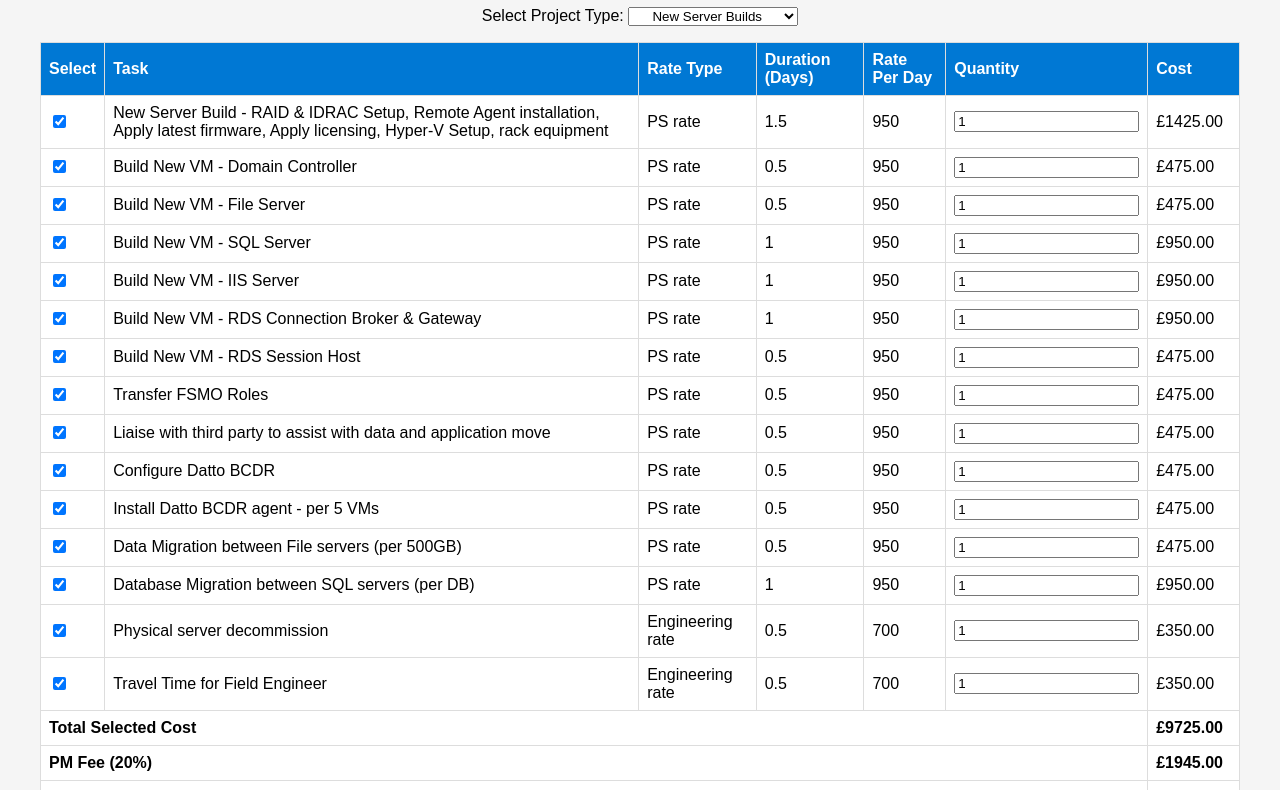
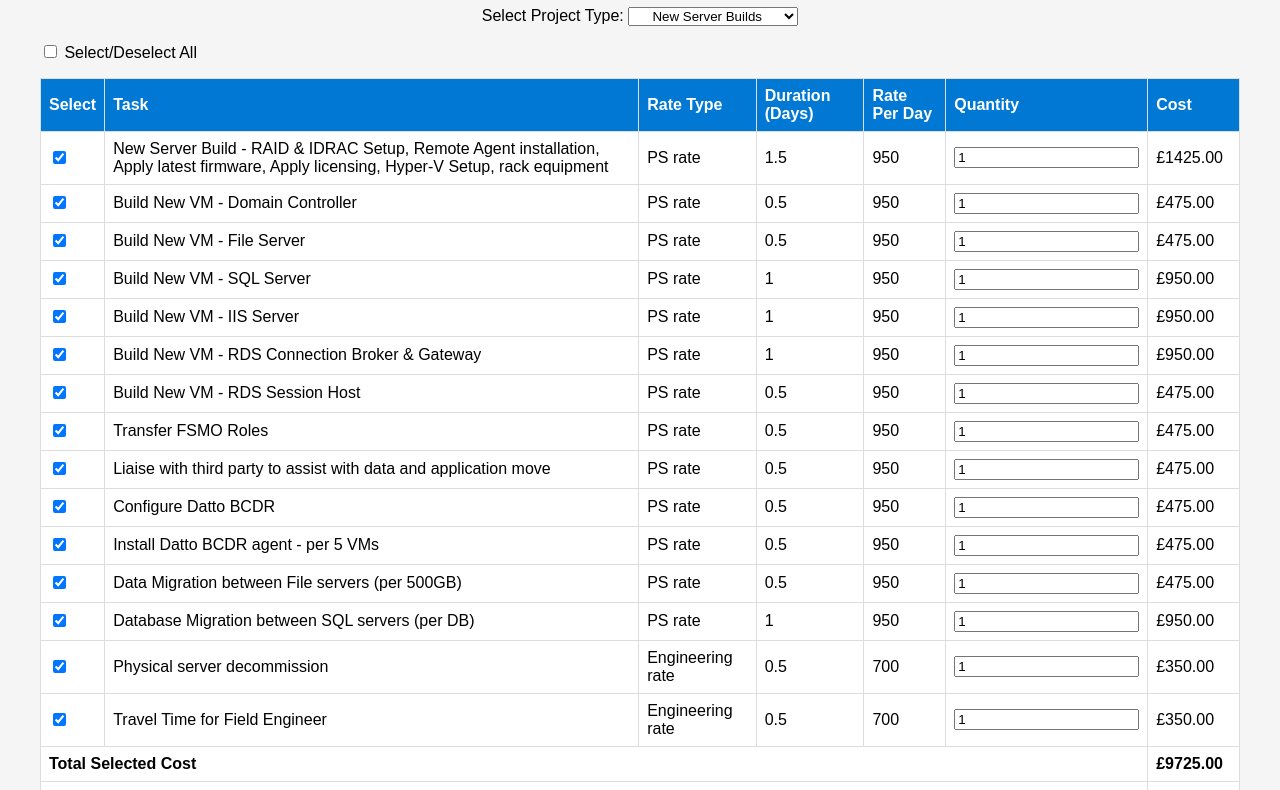
Before and after one commit to Jalyt-Bean/quote-builder, a plain HTML site: page index.html in a window 1280 px wide. Shown: the part 113-903 px from the top of the page. Drawn offline with nearby package versions, Linux system fonts and the light colour scheme.

Commit message:
Update index.html

```diff
--- a/index.html
+++ b/index.html
@@ -1,11 +1,21 @@
 
 <!DOCTYPE html>
+
 <html lang="en">
 <head>
-  <meta charset="UTF-8" />
-  <meta name="viewport" content="width=device-width, initial-scale=1.0"/>
+<meta charset="utf-8"/>
+<meta content="width=device-width, initial-scale=1.0" name="viewport"/>
 <title>Quote Builder</title>
-  <script src="https://cdnjs.cloudflare.com/ajax/libs/jspdf/2.5.1/jspdf.umd.min.js"></script>
+<script src="https://cdnjs.cloudflare.com/ajax/libs/jspdf/2.5.1/jspdf.umd.min.js">
+function toggleSelectAll(masterCheckbox) {
+  const checkboxes = document.querySelectorAll(".select-task");
+  checkboxes.forEach(cb => {
+    cb.checked = masterCheckbox.checked;
+  });
+  calculateTotal();
+}
+
+</script>
 <style>
     body { font-family: Arial, sans-serif; padding: 2rem; background: #f5f5f5; }
     h1, select { text-align: center; }
@@ -21,8 +31,7 @@
 <div style="text-align:center; margin-bottom:1rem;">
 <label for="sheetSelect">Select Project Type:</label>
 <select id="sheetSelect" onchange="renderTable()"></select>
-  </div>
-
+</div><div class="top-controls"><label><input id="toggleAll" onchange="toggleSelectAll(this)" type="checkbox"/> Select/Deselect All</label></div>
 <table id="quote-table">
 <thead>
 <tr>
@@ -42,12 +51,10 @@
 <tr><td colspan="6">Grand Total</td><td id="grand-total">0</td></tr>
 </tfoot>
 </table>
-
 <div style="text-align:center">
 <button class="btn" onclick="calculateTotal()">Calculate Total</button>
 <button class="btn" onclick="downloadPDF()">Download PDF</button>
 </div>
-
 <script>
     // Placeholder: Please insert your full JSON here
     const allData = {
@@ -1024,6 +1031,15 @@
     }
 
     renderTable();
+
+function toggleSelectAll(masterCheckbox) {
+  const checkboxes = document.querySelectorAll(".select-task");
+  checkboxes.forEach(cb => {
+    cb.checked = masterCheckbox.checked;
+  });
+  calculateTotal();
+}
+
 </script>
 </body>
 </html>
```
Lines whose indentation alone changed are shown as unchanged.
